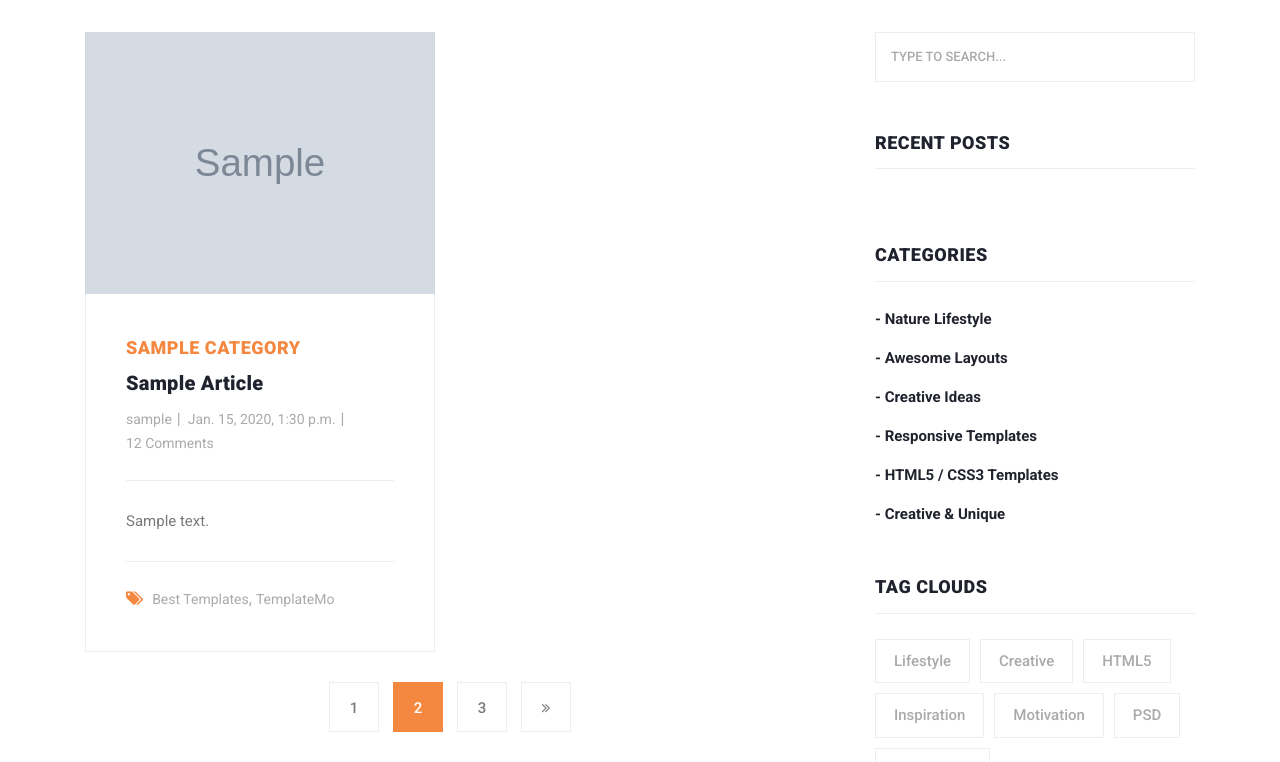
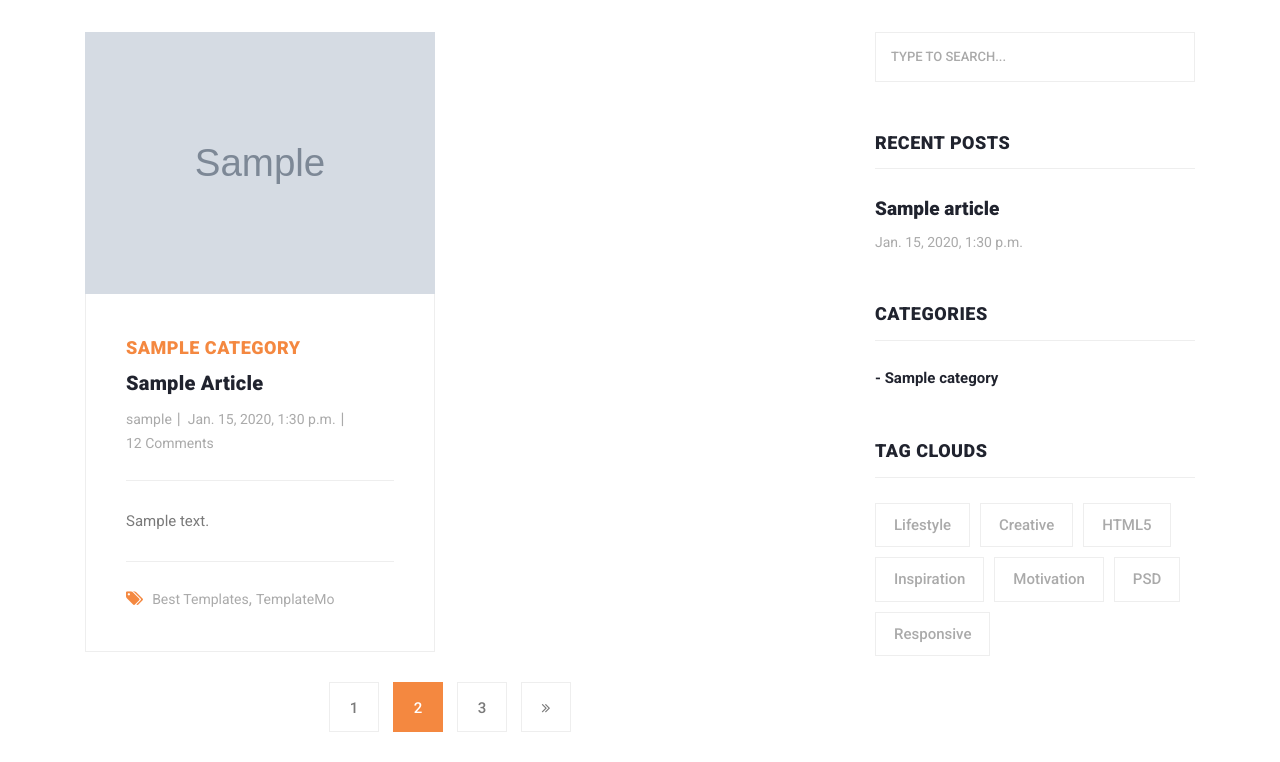
Before and after one commit to HosseinShoshtary/Standblog, a Django app: page /article/list in a window 1280 px wide. Shown: the part 498-1260 px from the top of the page. Run offline with Django 5.2, Linux system fonts and the light colour scheme; tables that the repository leaves empty hold one stand-in row (values such as "Sample post"); grey boxes marked "Sample" are stand-in pictures; some libraries are stand-ins or nearby versions.

Commit message:
sidebar, category in sidebar and share

```diff
--- a/blog/models.py
+++ b/blog/models.py
@@ -14,8 +14,8 @@ class Category(models.Model):
 
 
 class Article(models.Model):
-    auther = models.ForeignKey(User, on_delete=models.CASCADE)
-    category = models.ManyToManyField(Category)
+    auther = models.ForeignKey(User, on_delete=models.CASCADE, related_name="articles")
+    category = models.ManyToManyField(Category, related_name="articles")
     title = models.CharField(max_length=70)
     body = models.TextField()
     image = models.ImageField(upload_to="images/article", blank=True, null=True)
@@ -24,9 +24,8 @@ class Article(models.Model):
     status = models.BooleanField(default=False)
     slug = models.SlugField(null=True, blank=True, unique=True)
 
-
-    class Meta:
-        ordering = ("-created",)
+    # class Meta:
+    #     ordering = ("-created",)
 
     def save(self, *args, **kwargs):
         self.slug = slugify(self.title)
--- a/blog/urls.py
+++ b/blog/urls.py
@@ -6,4 +6,5 @@ app_name = "blog"
 urlpatterns = [
     path("detail/<slug:slug>", views.post_detaile, name="detail"),
     path("list", views.article_list, name="list"),
+    path("category/<int:pk>", views.category_detail, name="category_detail"),
 ]
--- a/blog/views.py
+++ b/blog/views.py
@@ -1,5 +1,5 @@
 from django.shortcuts import render, get_object_or_404
-from .models import Article
+from .models import Article, Category
 
 
 def post_detaile(request, slug):
@@ -9,4 +9,10 @@ def post_detaile(request, slug):
 
 def article_list(request):
     articles = Article.objects.all()
-    return render(request, template_name="blog/article.html", context={"articles": articles})
+    return render(request, template_name="blog/article_list.html", context={"articles": articles})
+
+
+def category_detail(request, pk):
+    category = get_object_or_404(Category, id=pk)
+    articles = category.articles.all()
+    return render(request, template_name="blog/article_list.html", context={"articles": articles})
--- /dev/null
+++ b/context_processors/context_processors.py
@@ -0,0 +1,7 @@
+from blog.models import Article, Category
+
+
+def recent_articles(request):
+    recent_articles = Article.objects.order_by("-created")
+    categories = Category.objects.all()
+    return {"recent_articles": recent_articles, "categories": categories}
--- a/home/urls.py
+++ b/home/urls.py
@@ -4,5 +4,6 @@ from . import views
 app_name = "home_app"
 
 urlpatterns = [
-    path("", views.home, name="home")
+    path("", views.home, name="home"),
+    path("sidebar", views.sidebar, name="sidebar_partial"),
 ]
--- a/standblog/settings.py
+++ b/standblog/settings.py
@@ -44,6 +44,8 @@ INSTALLED_APPS = [
     "home",
     "account",
     "blog",
+    "django_render_partial",
+    'django_social_share',
 ]
 
 MIDDLEWARE = [
@@ -69,6 +71,7 @@ TEMPLATES = [
                 'django.template.context_processors.request',
                 'django.contrib.auth.context_processors.auth',
                 'django.contrib.messages.context_processors.messages',
+                "context_processors.context_processors.recent_articles",
             ],
         },
     },
--- a/templates/includes/header.html
+++ b/templates/includes/header.html
@@ -10,7 +10,7 @@
             <div class="collapse navbar-collapse" id="navbarResponsive">
                 <ul class="navbar-nav ml-auto">
                     <li class="nav-item active">
-                        <a class="nav-link" href="index.html">Home
+                        <a class="nav-link" href="{% url "home_app:home" %}">Home
                             <span class="sr-only">(current)</span>
                         </a>
                     </li>
--- a/templates/includes/sidebar.html
+++ b/templates/includes/sidebar.html
@@ -33,12 +33,11 @@
                     </div>
                     <div class="content">
                         <ul>
-                            <li><a href="#">- Nature Lifestyle</a></li>
-                            <li><a href="#">- Awesome Layouts</a></li>
-                            <li><a href="#">- Creative Ideas</a></li>
-                            <li><a href="#">- Responsive Templates</a></li>
-                            <li><a href="#">- HTML5 / CSS3 Templates</a></li>
-                            <li><a href="#">- Creative &amp; Unique</a></li>
+
+                            {% for cat in categories %}
+                            <li><a href="{% url "blog:category_detail" cat.id %}">- {{ cat.title }}</a></li>
+                            {% endfor %}
+
                         </ul>
                     </div>
                 </div>
```
Also changed, not shown: home/templates/home/index.html (+5 -4 lines), home/views.py (+7 -2 lines), blog/migrations/0010_alter_article_auther_alter_article_category_and_more.py (added), blog/templates/blog/article_list.html (renamed from blog/templates/blog/article.html).
